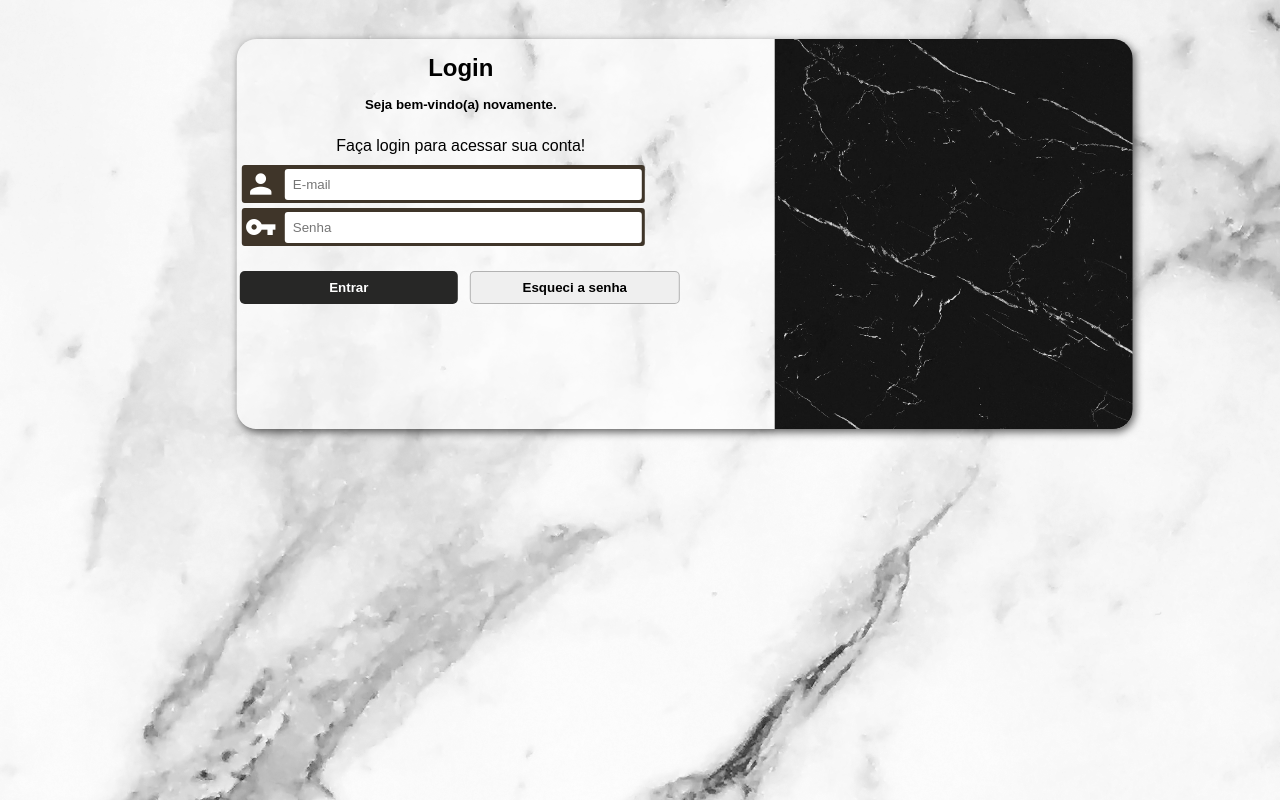
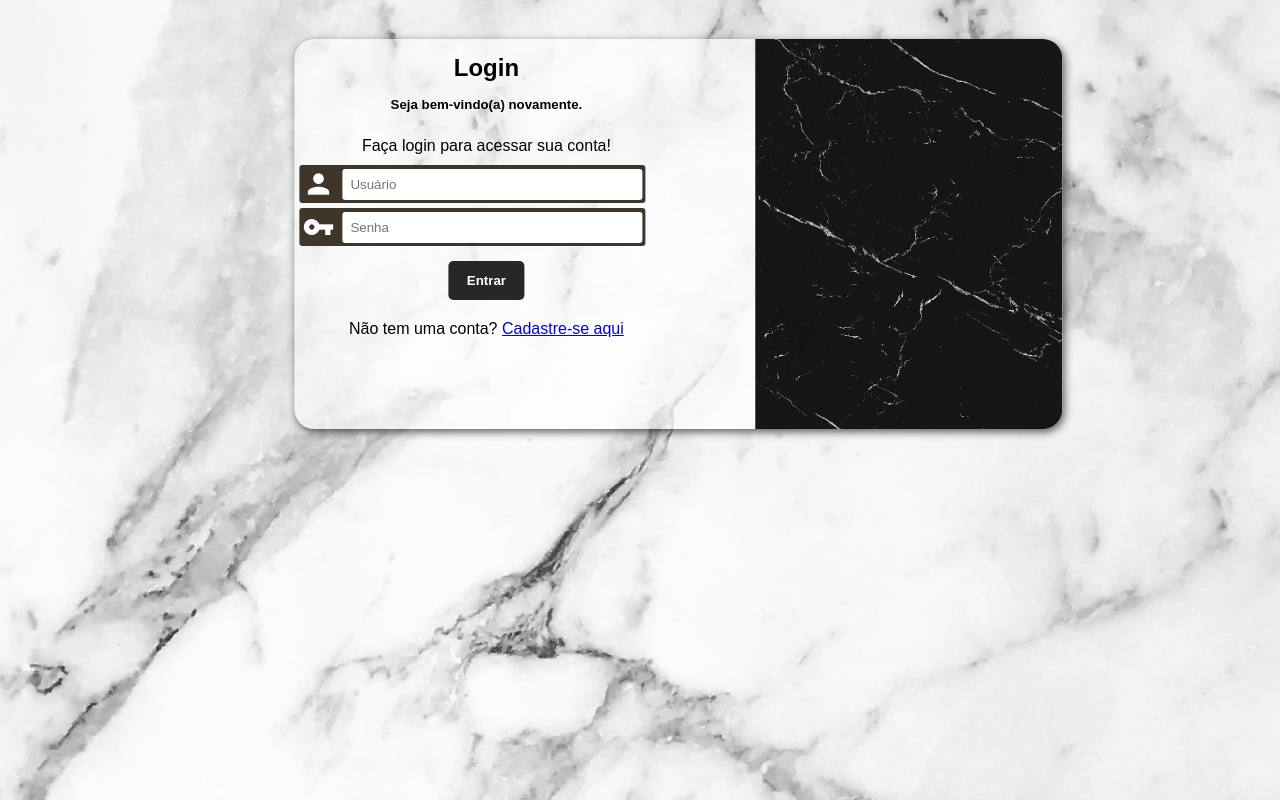
Before and after one commit to barbara-pr/cadastro-login, a plain HTML site: page index.html in a window 1280 px wide. Drawn offline with Linux system fonts and the light colour scheme.

Commit message:
updates css

```diff
--- a/estilos-login/style.css
+++ b/estilos-login/style.css
@@ -14,7 +14,7 @@ h1, h5{
     margin: 15px;
 }
 
-form > p{
+p{
     padding: 10px;
     text-align: center;
 }
@@ -38,7 +38,7 @@ label{
     display: none;
 }
 
-.campoEmail,
+.campoUsuario,
 .campoSenha{
     background-color: #3f3529;
     display: flex;
@@ -50,7 +50,7 @@ label{
     border-radius: 3px;
 }
 
-#iemail,
+#iusuario,
 #isenha{
     border: none;
     flex: 1; /* para o input ocupar todo o espaço disponível no contêiner */
@@ -58,35 +58,26 @@ label{
     border-radius: 3px;
 }
 
-.botao{
+.botao {
     display: flex;
+    justify-content: center;
+    align-items: center;
 }
 
 #entrar{
-    flex: 1;
-    padding: 9px;
-    width: 40%;
+    margin: auto;
+    padding: 12px;
+    width: 20%;
     background: #272726;
     color: white;
-    font-weight: bold;
-    margin: 20px 10px 20px 3px;
+    font-weight: bolder;
+    margin: 10px 10px;
     border-radius: 5px;
     border: none;
     transition: all .1s ease-out;
 }
 
-#esqueci{
-    flex: 1;
-    padding: 4px;
-    width: 30%;
-    font-weight: bold;
-    margin: 20px 5px 20px 2px;
-    border-radius: 5px;
-    border: 1px solid rgba(163, 162, 162, 0.795);
-}
-
-#entrar:hover,
-#esqueci:hover{
+#entrar:hover{
     background: #afafafd5;
     color: black;
     cursor: pointer;
@@ -94,7 +85,7 @@ label{
 
 main{
     min-width: 60vw;
-    max-width: 70vw;
+    max-width: 400px;
     max-height: 100vh;
     transition: width .3s, height .3s;
     transition-timing-function: ease;
@@ -108,6 +99,9 @@ main{
 
 body, html{
     background-image: url(../imagem/R.png);
+    background-repeat: no-repeat;
+    background-size: cover;
+    background-attachment: fixed;
     width: 100vw;
     height: 100vh;
 }
--- a/index.html
+++ b/index.html
@@ -23,10 +23,10 @@
                     <h5>Seja bem-vindo(a) novamente.</h5>
                     <p>Faça login para acessar sua conta!</p>
 
-                    <div class="campoEmail">
+                    <div class="campoUsuario">
                         <i class="material-icons">person</i>
-                        <input type="email" name="email" id="iemail" placeholder="E-mail" required autocomplete="email" maxlenght="30">
-                        <label for="iemail">E-mail</label>
+                        <input type="text" id="iusuario" placeholder="Usuário" required>
+                        <label id="iusuario" for="usuario">Usuário</label>
                     </div>
 
                     <div class="campoSenha">
@@ -37,7 +37,10 @@
 
                     <div class="botao">
                         <input id="entrar" type="submit" value="Entrar">
-                        <input id="esqueci" type="submit" value="Esqueci a senha">
+                    </div>
+
+                    <div>
+                        <p>Não tem uma conta? <a href="Tela de Cadastro/cadastro.html">Cadastre-se aqui</a></p>
                     </div>
                 </form>
             </div>
```
Also changed, not shown: Tela de Cadastro/cadastro.html (+1 -2 lines).
